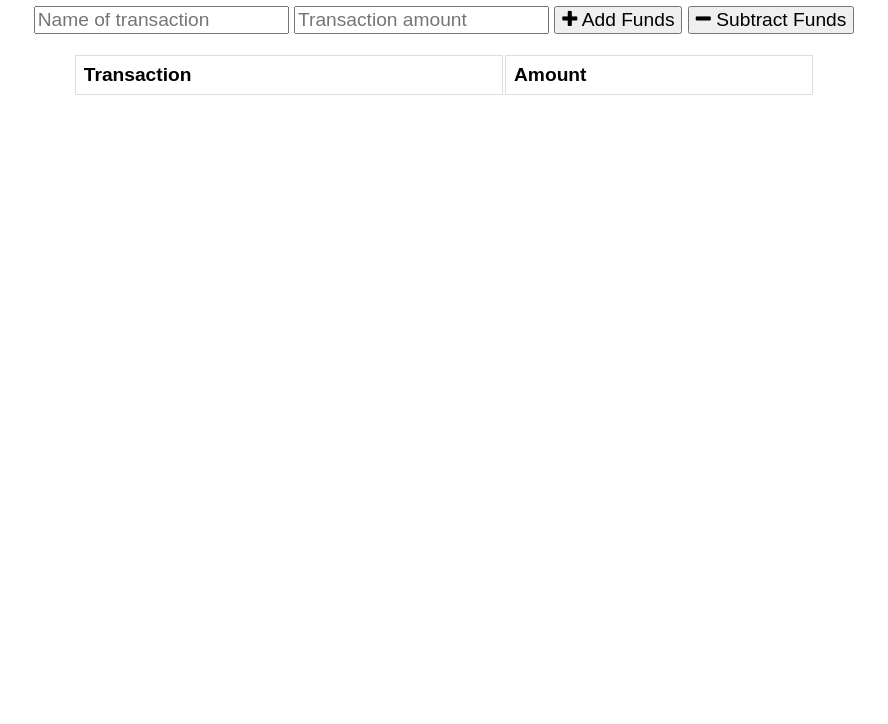
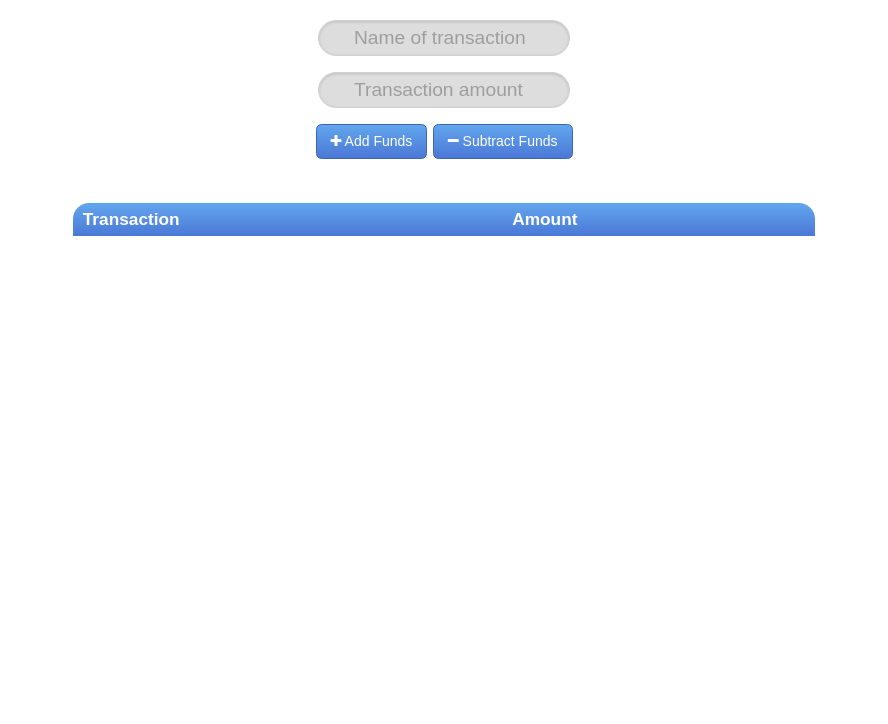
Before and after one commit to mbussert/budget-tracker, a website: page public/index.html in a window 1280 px wide. Shown: the part 76-800 px from the top of the page, without its empty margins (196-1084 px from the left). Drawn offline with nearby package versions, Linux system fonts and the light colour scheme; no server answers.

Commit message:
Added styling

```diff
--- a/public/index.html
+++ b/public/index.html
@@ -16,8 +16,7 @@
       rel="stylesheet"
       href="https://stackpath.bootstrapcdn.com/font-awesome/4.7.0/css/font-awesome.min.css"
     />
-    <link rel="stylesheet" href="styles.css" />
-
+    <link rel="stylesheet" href="./styles.css" />
     <title>Budget Tracker</title>
   </head>
   <body>
@@ -42,7 +41,7 @@
       </div>
 
       <div class="transactions">
-        <table>
+        <table class="mainTable">
           <thead>
             <th>Transaction</th>
             <th>Amount</th>
--- a/public/index.js
+++ b/public/index.js
@@ -72,7 +72,8 @@ function populateChart() {
         {
           label: "Total Over Time",
           fill: true,
-          backgroundColor: "#6666ff",
+          backgroundColor: "#4b78d6",
+          borderColor: "#88c1ff",
           data,
         },
       ],
--- a/public/styles.css
+++ b/public/styles.css
@@ -1,25 +1,54 @@
 body {
   font-size: 120%;
   font-family: Arial;
+  background-color: #ffffff;
 }
 
-button, input {
+button,
+input {
   font-size: 100%;
   font-family: Arial;
 }
 
-table {
+.mainTable {
   width: 100%;
+  border-collapse: collapse;
+  margin: 25px 0;
+  font-size: 0.9em;
+  font-family: sans-serif;
+  min-width: 400px;
+  box-shadow: 0 0 20px rgba(0,0,0.0.15);
 }
 
-td, th {
-  border: 1px solid #dddddd;
-  text-align: left;
-  padding: 8px;
+table th:first-child{
+  border-top-left-radius: 1rem;
 }
 
-tr:nth-child(even) {
-  background-color: #dddddd;
+table th:last-child{
+  border-top-right-radius: 1rem;
+}
+
+.mainTable thead tr {
+  background-image: linear-gradient(#62a6ed, #4b78d6);
+  color: #ffffff;
+  text-align: left;
+}
+
+td,
+th {
+  padding: 6px 10px;
+}
+
+.mainTable tbody tr {
+  border-bottom: 1px solid #dddddd;
+}
+
+.mainTable tbody tr:nth-of-type(even) {
+  background-color: #f3f3f3;
+}
+
+.mainTable tbody tr:last-of-type {
+  border-bottom: 2px solid #62a6ed;
 }
 
 .error {
@@ -33,8 +62,13 @@ tr:nth-child(even) {
 }
 
 .total {
-  font-size: 150%;
+  font-size: 140%;
   text-decoration: underline;
+  background-image: linear-gradient(#62a6ed, #4b78d6);
+  padding: 5px 0;
+  color: #fff;
+  font-weight: bold;
+  border-radius: 1rem;
 }
 
 .form {
@@ -49,3 +83,44 @@ tr:nth-child(even) {
   width: 90%;
   margin: 0 auto;
 }
+
+#add-btn,
+#sub-btn {
+  font-size: 14px;
+  text-decoration: none;
+  text-rendering: optimizeLegibility;
+  -webkit-font-smoothing: antialiased;
+  color: white;
+  display: inline-block;
+  padding: 0.6em 1em;
+  border: 0.1em solid #3e65b3;
+  border-radius: 0.38em;
+  background-image: linear-gradient(#62a6ed, #4b78d6);
+}
+
+#add-btn:hover, #sub-btn:hover {
+  background-image: linear-gradient(rgb(26,175,238), rgb(4,132,217));
+}
+#add-btn:active, #sub-btn:active {
+  background-image: linear-gradient(rgb(3,155,218), rgb(3,110,197));
+}
+
+#t-name,
+#t-amount {
+  display: block;
+  margin: 1rem auto;
+  background: #dddddd;
+  border: 1px solid #d1d1d1;
+  color: #747474;
+  width: 200px;
+  padding: 6px 15px 6px 35px;
+  border-radius: 20px;
+  text-shadow 0 2px 3px rgba(0,0,0,0.1);
+  box-shadow: 0 1px 3px rgba(0,0,0,0.15) inset;
+  transition: all 0.7s ease 0s;
+  outline: none;
+}
+
+#t-name::placeholder, #t-amount::placeholder {
+  opacity: .6;
+}
```
Also changed, not shown: README.md, ss1.png (added).
